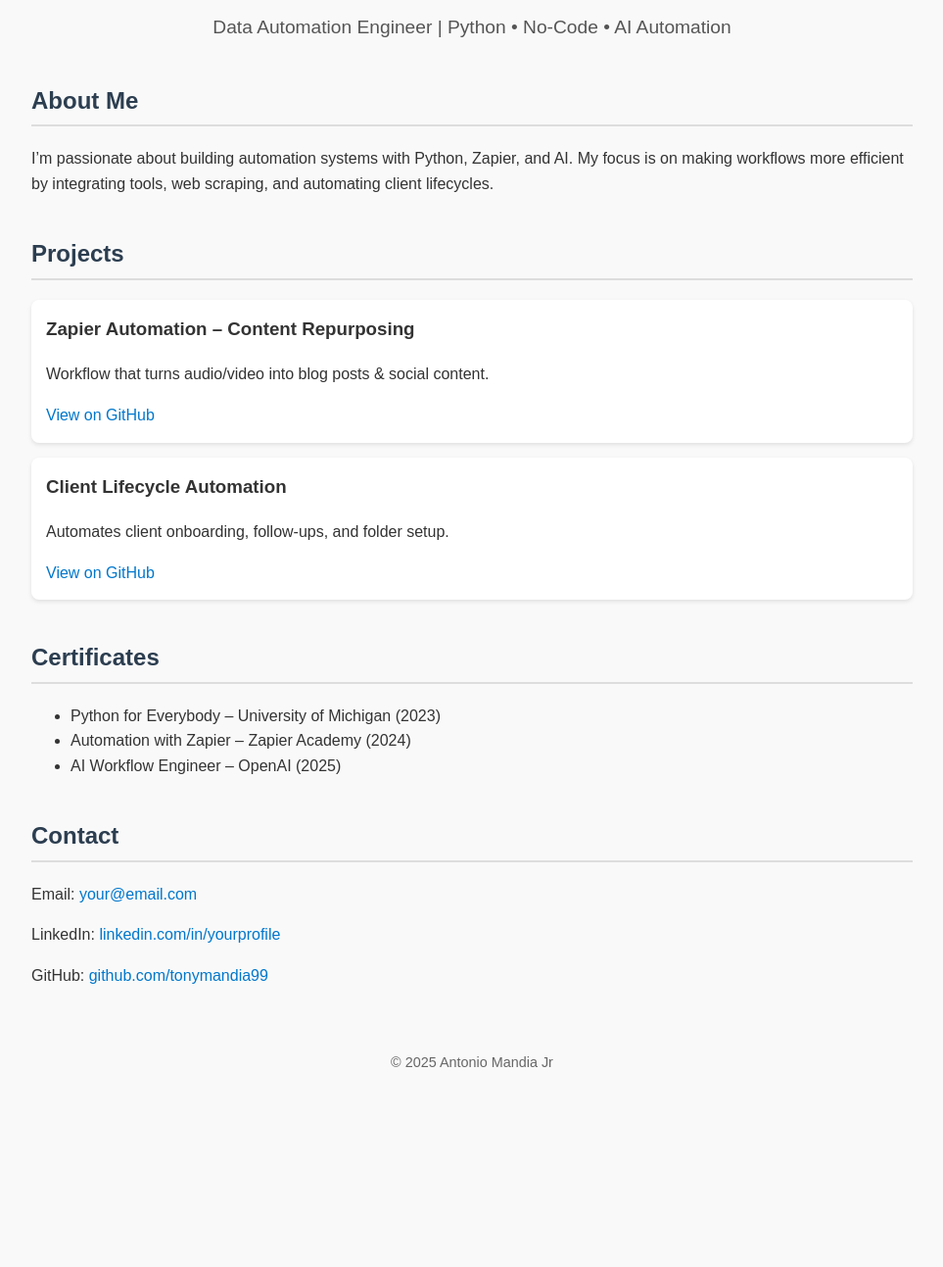
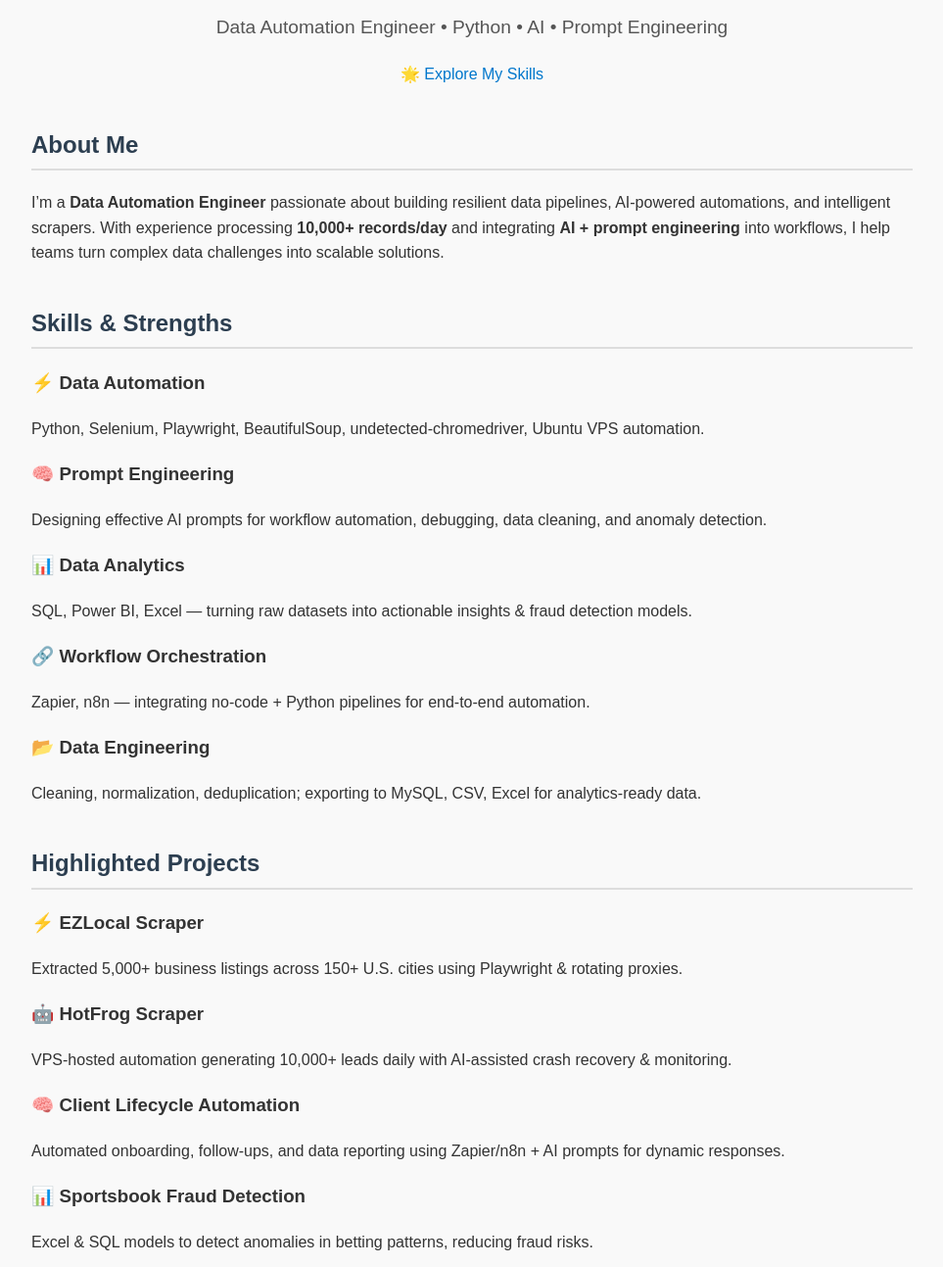
Before and after one commit to tonymandia99/tonymandia99.github.io, a plain HTML site: page index.html in a window 1280 px wide. Shown: the part 90-1383 px from the top of the page at 98% size, without its empty margins (158-1121 px from the left). Before the commit the page ends 1230 px from the top, so only its background shows below. Drawn offline with Linux system fonts and the light colour scheme.

Commit message:
Update index.html

```diff
--- a/index.html
+++ b/index.html
@@ -3,56 +3,100 @@
 <head>
   <meta charset="UTF-8">
   <meta name="viewport" content="width=device-width, initial-scale=1.0">
-  <title>My Portfolio</title>
+  <title>Antonio Mandia Jr | Data Automation Engineer</title>
   <link rel="stylesheet" href="style.css">
 </head>
 <body>
-  <header>
-    <h1>Antonio Mandia Jr</h1>
-    <p>Data Automation Engineer | Python • No-Code • AI Automation</p>
+  <!-- Hero Section -->
+  <header class="hero">
+    <div class="hero-text">
+      <h1>👋 Hi, I'm <span>Antonio Mandia Jr</span></h1>
+      <p>Data Automation Engineer • Python • AI • Prompt Engineering</p>
+      <a href="#skills" class="btn">🌟 Explore My Skills</a>
+    </div>
   </header>
 
+  <!-- About -->
   <section id="about">
     <h2>About Me</h2>
     <p>
-      I’m passionate about building automation systems with Python, Zapier, and AI.
-      My focus is on making workflows more efficient by integrating tools, web scraping,
-      and automating client lifecycles.
+      I’m a <strong>Data Automation Engineer</strong> passionate about building resilient
+      data pipelines, AI-powered automations, and intelligent scrapers.
+      With experience processing <strong>10,000+ records/day</strong> and integrating
+      <strong>AI + prompt engineering</strong> into workflows, I help teams
+      turn complex data challenges into scalable solutions.
     </p>
   </section>
 
-  <section id="projects">
-    <h2>Projects</h2>
-    <div class="project">
-      <h3>Zapier Automation – Content Repurposing</h3>
-      <p>Workflow that turns audio/video into blog posts & social content.</p>
-      <a href="https://github.com/tonymandia99/Zapier-Automation-Content-Repurposing-Demo-Project" target="_blank">View on GitHub</a>
-    </div>
-    <div class="project">
-      <h3>Client Lifecycle Automation</h3>
-      <p>Automates client onboarding, follow-ups, and folder setup.</p>
-      <a href="https://github.com/tonymandia99/Client-lifecycle-automation" target="_blank">View on GitHub</a>
+  <!-- Skills & Strengths -->
+  <section id="skills">
+    <h2>Skills & Strengths</h2>
+    <div class="grid">
+      <div class="card">
+        <h3>⚡ Data Automation</h3>
+        <p>Python, Selenium, Playwright, BeautifulSoup, undetected-chromedriver, Ubuntu VPS automation.</p>
+      </div>
+      <div class="card">
+        <h3>🧠 Prompt Engineering</h3>
+        <p>Designing effective AI prompts for workflow automation, debugging, data cleaning, and anomaly detection.</p>
+      </div>
+      <div class="card">
+        <h3>📊 Data Analytics</h3>
+        <p>SQL, Power BI, Excel — turning raw datasets into actionable insights & fraud detection models.</p>
+      </div>
+      <div class="card">
+        <h3>🔗 Workflow Orchestration</h3>
+        <p>Zapier, n8n — integrating no-code + Python pipelines for end-to-end automation.</p>
+      </div>
+      <div class="card">
+        <h3>📂 Data Engineering</h3>
+        <p>Cleaning, normalization, deduplication; exporting to MySQL, CSV, Excel for analytics-ready data.</p>
+      </div>
     </div>
   </section>
 
+  <!-- Projects -->
+  <section id="projects">
+    <h2>Highlighted Projects</h2>
+    <div class="card">
+      <h3>⚡ EZLocal Scraper</h3>
+      <p>Extracted 5,000+ business listings across 150+ U.S. cities using Playwright & rotating proxies.</p>
+    </div>
+    <div class="card">
+      <h3>🤖 HotFrog Scraper</h3>
+      <p>VPS-hosted automation generating 10,000+ leads daily with AI-assisted crash recovery & monitoring.</p>
+    </div>
+    <div class="card">
+      <h3>🧠 Client Lifecycle Automation</h3>
+      <p>Automated onboarding, follow-ups, and data reporting using Zapier/n8n + AI prompts for dynamic responses.</p>
+    </div>
+    <div class="card">
+      <h3>📊 Sportsbook Fraud Detection</h3>
+      <p>Excel & SQL models to detect anomalies in betting patterns, reducing fraud risks.</p>
+    </div>
+  </section>
+
+  <!-- Certificates -->
   <section id="certificates">
     <h2>Certificates</h2>
     <ul>
-      <li>Python for Everybody – University of Michigan (2023)</li>
-      <li>Automation with Zapier – Zapier Academy (2024)</li>
-      <li>AI Workflow Engineer – OpenAI (2025)</li>
+      <li>✅ Google Data Analytics – Coursera (2025)</li>
+      <li>✅ MySQL Data Analyst – DataSense Analytics (2025)</li>
+      <li>✅ Power BI Crash Course – DataSense Analytics (2025)</li>
     </ul>
   </section>
 
+  <!-- Contact -->
   <section id="contact">
     <h2>Contact</h2>
-    <p>Email: <a href="mailto:your@email.com">your@email.com</a></p>
+    <p>Email: <a href="mailto:tonymandia99@gmail.com">tonymandia99@gmail.com</a></p>
     <p>LinkedIn: <a href="https://linkedin.com/in/yourprofile" target="_blank">linkedin.com/in/yourprofile</a></p>
     <p>GitHub: <a href="https://github.com/tonymandia99" target="_blank">github.com/tonymandia99</a></p>
+    <p>📍 Angono, Rizal · 📞 +63 915 436 9042</p>
   </section>
 
   <footer>
-    <p>© 2025 Antonio Mandia Jr</p>
+    <p>© 2025 Antonio Mandia Jr | Built with ❤️ on GitHub Pages</p>
   </footer>
 </body>
 </html>
```
